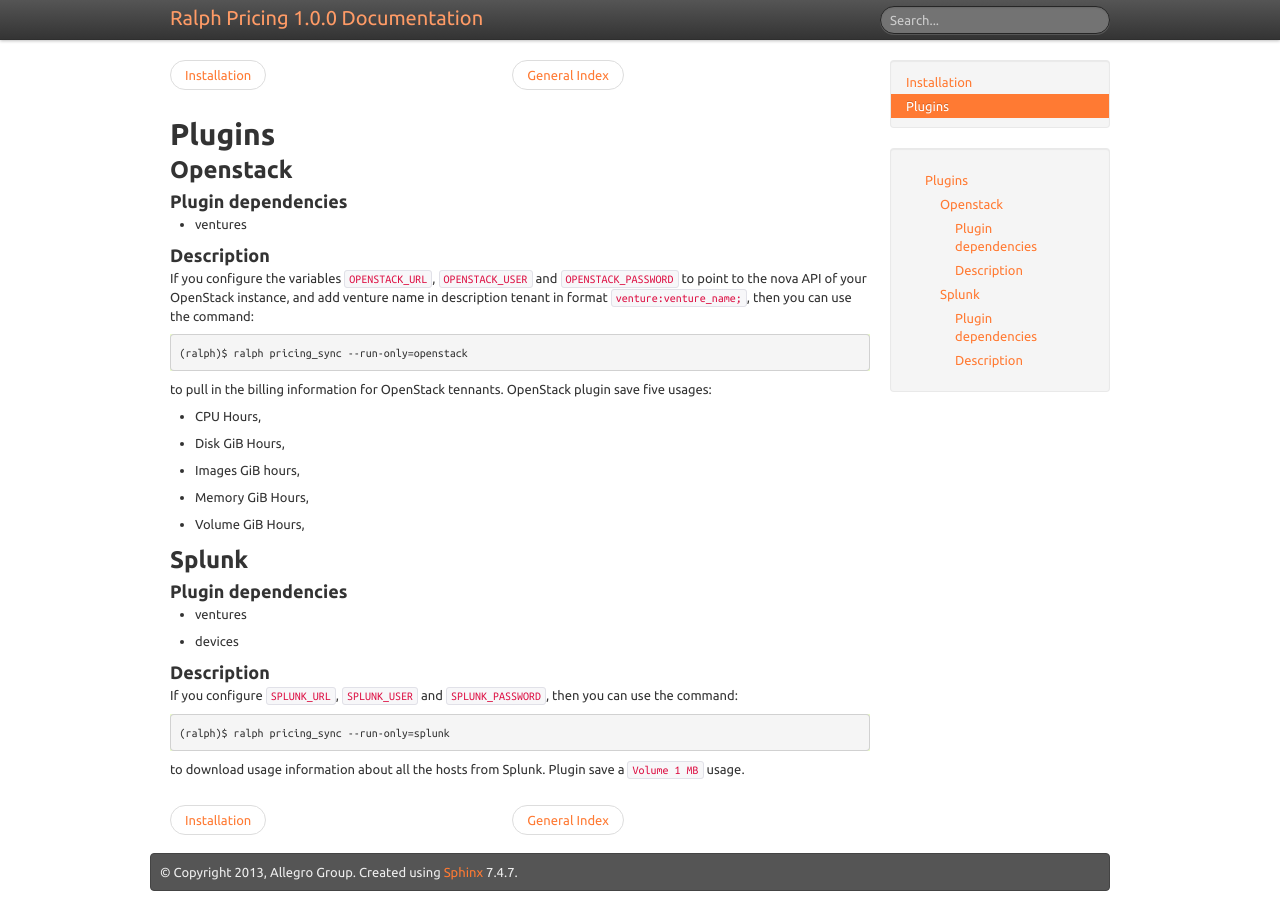
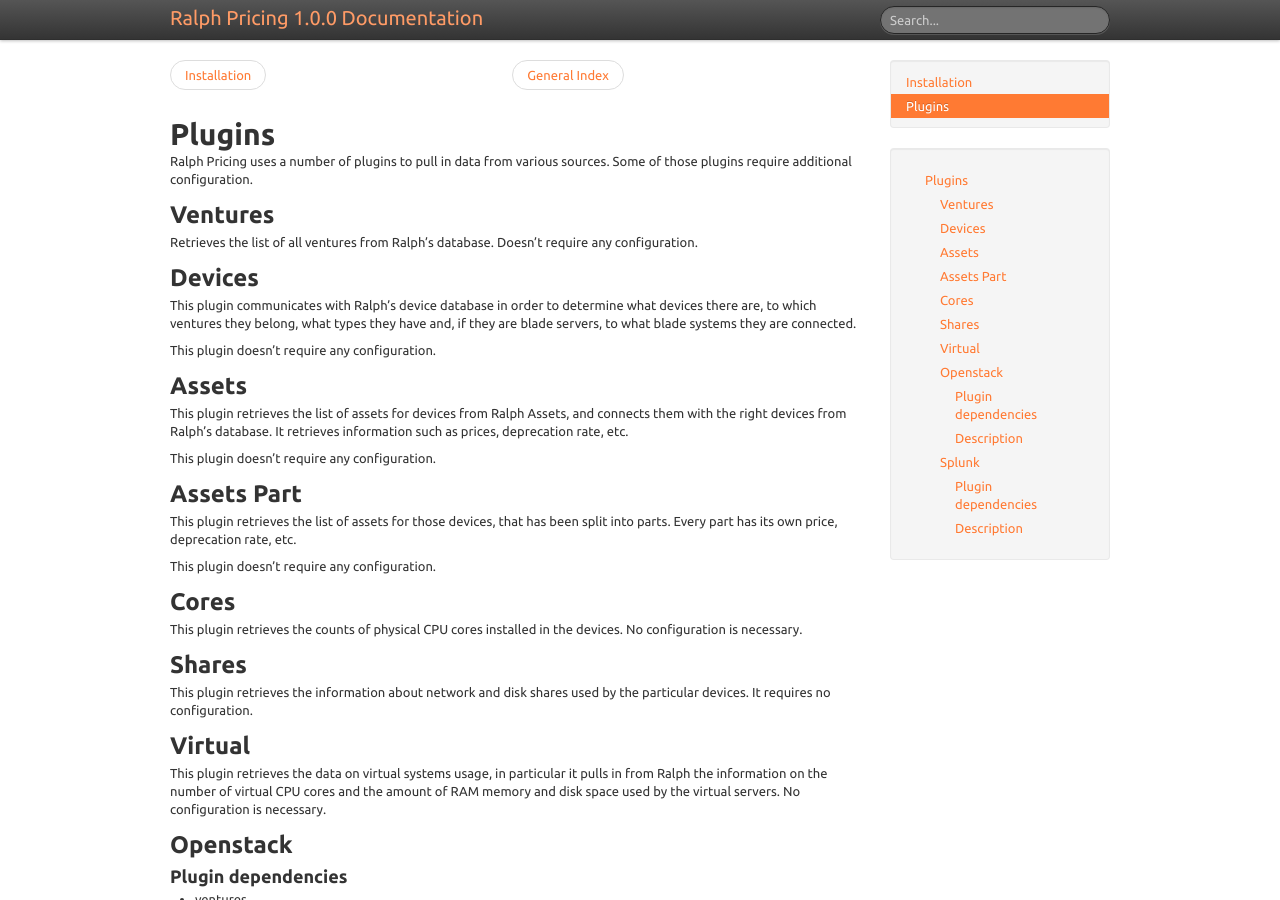
Before and after one commit to allegro/ralph_pricing, a Sphinx documentation site: the page built from doc/plugins.rst, in a window 1280 px wide and 900 px high. Built offline with Sphinx 7.4.7, drawn with Linux system fonts in a browser that asks for light colours.

Commit message:
document more plugins

```diff
--- a/doc/plugins.rst
+++ b/doc/plugins.rst
@@ -1,5 +1,65 @@
 Plugins
-===========
+=======
+
+Ralph Pricing uses a number of plugins to pull in data from various sources.
+Some of those plugins require additional configuration.
+
+Ventures
+~~~~~~~~
+
+Retrieves the list of all ventures from Ralph's database. Doesn't require any
+configuration.
+
+
+Devices
+~~~~~~~
+
+This plugin communicates with Ralph's device database in order to determine
+what devices there are, to which ventures they belong, what types they have
+and, if they are blade servers, to what blade systems they are connected.
+
+This plugin doesn't require any configuration.
+
+
+Assets
+~~~~~~
+
+This plugin retrieves the list of assets for devices from Ralph Assets, and
+connects them with the right devices from Ralph's database. It retrieves
+information such as prices, deprecation rate, etc.
+
+This plugin doesn't require any configuration.
+
+
+Assets Part
+~~~~~~~~~~~
+
+This plugin retrieves the list of assets for those devices, that has been split
+into parts. Every part has its own price, deprecation rate, etc.
+
+This plugin doesn't require any configuration.
+
+Cores
+~~~~~
+
+This plugin retrieves the counts of physical CPU cores installed in the
+devices. No configuration is necessary.
+
+
+Shares
+~~~~~~
+
+This plugin retrieves the information about network and disk shares used by
+the particular devices. It requires no configuration.
+
+Virtual
+~~~~~~~
+
+This plugin retrieves the data on virtual systems usage, in particular it pulls
+in from Ralph the information on the number of virtual CPU cores and the amount
+of RAM memory and disk space used by the virtual servers. No configuration is
+necessary.
+
 
 Openstack
 ~~~~~~~~~
```
